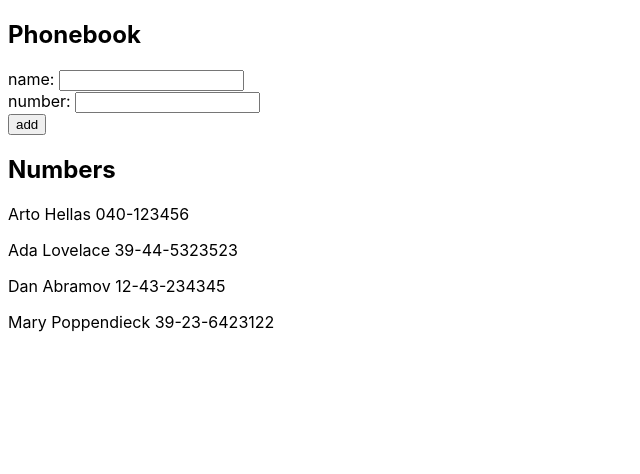
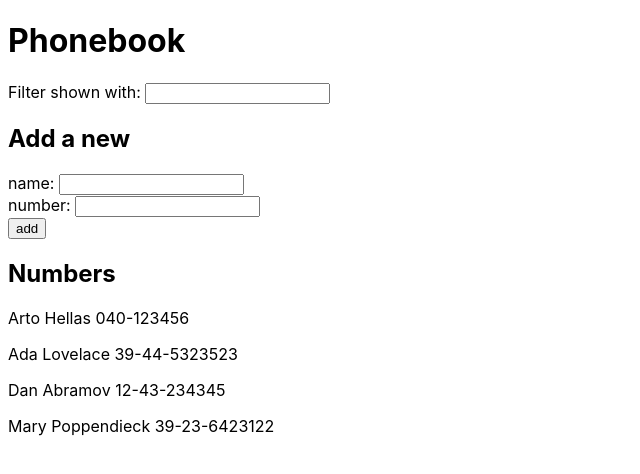
Before and after one commit to nyksy/FullStackOpen2020, a React (Create React App) app in the folder osa2/puhelinluettelo/: page / in a window 1280 px wide. Shown: the top 474 px of the page, without its empty margins (0-640 px from the left). Built offline with nearby package versions, Linux system fonts and the light colour scheme.

Commit message:
0sa2 t. 2.9, 2.10

```diff
--- a/osa2/puhelinluettelo/src/App.js
+++ b/osa2/puhelinluettelo/src/App.js
@@ -1,7 +1,8 @@
 import React, { useState } from 'react'
-import Name from './components/Name'
+import NameRenderer from './components/NameRenderer'
+import Filter from './components/Filter'
 
-//TODO tehty 2.9 asti
+//TODO tehty ? asti
 const App = () => {
   const [persons, setPersons] = useState([
     { name: 'Arto Hellas', number: '040-123456' },
@@ -11,6 +12,7 @@ const App = () => {
   ])
   const [newName, setNewName] = useState('')
   const [newNumber, setNewNumber] = useState('')
+  const [newFilter, setNewFilter] = useState('')
 
   const addName = (event) => {
     event.preventDefault()
@@ -45,9 +47,16 @@ const App = () => {
     setNewNumber(event.target.value)
   }
 
+  const handleFilterChange = (event) => {
+    console.log(event.target.value)
+    setNewFilter(event.target.value)
+  }
+
   return (
     <div>
-      <h2>Phonebook</h2>
+      <h1>Phonebook</h1>
+      <Filter onChange={handleFilterChange} />
+      <h2>Add a new</h2>
       <form onSubmit={addName}>
         <div>
           name: <input
@@ -57,8 +66,8 @@ const App = () => {
         </div>
         <div>
           number: <input
-          value={newNumber}
-          onChange={handleNumberChange}
+            value={newNumber}
+            onChange={handleNumberChange}
           />
         </div>
         <div>
@@ -66,11 +75,7 @@ const App = () => {
         </div>
       </form>
       <h2>Numbers</h2>
-      <div>
-        {persons.map((name, number) =>
-          <Name key={name.name} name={name} number={number} />
-        )}
-      </div>
+      <NameRenderer persons={persons} filter={newFilter} />
     </div>
   )
 }
--- /dev/null
+++ b/osa2/puhelinluettelo/src/components/Filter.js
@@ -0,0 +1,15 @@
+import React from 'react'
+
+const Filter = ({ filter, onChange }) => {
+
+    return (
+        <div>
+            Filter shown with: <input
+                value={filter}
+                onChange={onChange}
+            />
+        </div>
+    )
+}
+
+export default Filter
--- /dev/null
+++ b/osa2/puhelinluettelo/src/components/NameRenderer.js
@@ -0,0 +1,19 @@
+import React from 'react'
+import Name from './Name'
+
+
+const NameRenderer = ({ persons, filter }) => {
+
+    const namesToShow = persons.filter(
+        name => name.name.toLowerCase().includes(filter.toLowerCase()))
+
+    return (
+        <div>
+            {namesToShow.map((name) =>
+                <Name key={name.name} name={name} />
+            )}
+        </div>
+    )
+}
+
+export default NameRenderer
```
